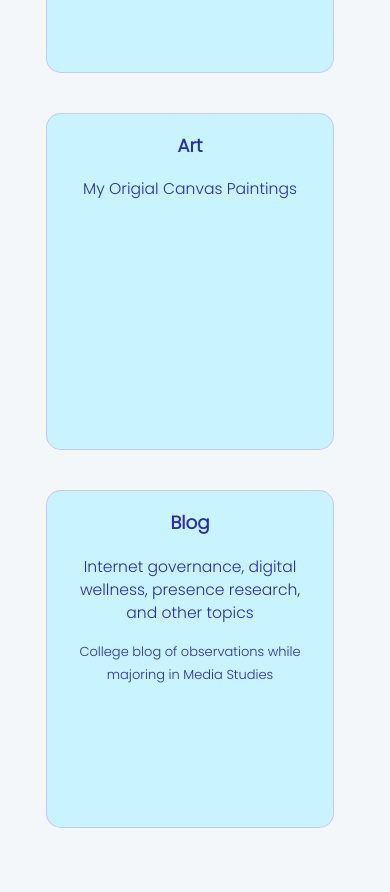
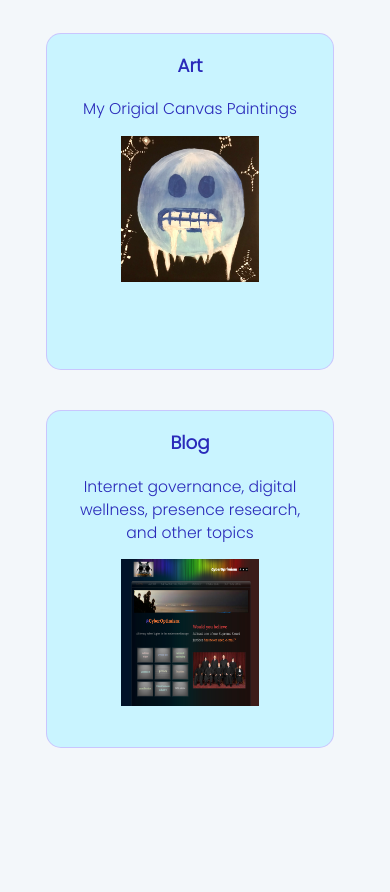
Before and after one commit to Tedicode/new-port, a React (Create React App) app: page / in a window 390 px wide. Shown: the part 2280-3172 px from the top of the page. Built offline with nearby package versions, Linux system fonts and the light colour scheme; a web font is replaced by a local one.

Commit message:
for mobile only: hide caption and show image for each project card.

```diff
--- a/src/App.css
+++ b/src/App.css
@@ -165,6 +165,10 @@ section h2 {
   vertical-align: middle;
 }
 
+.project img {
+  display: none;
+}
+
 /* .project small {
   font-weight: bold;
 } */
@@ -174,22 +178,22 @@ section h2 {
 
 .neighbor-fave:hover {
   background-image: url("NeighborFavePicWide.png");
-  background-size: contain;
+  background-size: cover;
 }
 
 .chocolatier:hover {
   background-image: url("ChocolatierImage.png");
-  background-size: contain;
+  background-size: cover;
 }
 
 .art:hover {
   background-image: url("BrrEmoji.jpg");
-  background-size: contain;
+  background-size: cover;
 }
 
 .blog:hover {
   background-image: url("PicOfBlogCyberOptimism.png");
-  background-size: contain;
+  background-size: cover;
 }
 
 .single-skill-div {
@@ -319,6 +323,19 @@ section h2 {
   }
 }
 
+@media screen and (max-width: 600px) {
+  .project img {
+    display: inline-block;
+    width: 55%;
+    height: 45%;
+    margin-top: 0px;
+  }
+
+  .project small {
+    display: none;
+  }
+}
+
 @media screen and (max-width: 500px) {
   section h2 {
     font-size: 6vw;
@@ -327,6 +344,40 @@ section h2 {
   .navbar li {
     padding: 2px;
   }
+
+  .profile-pic {
+    clip-path: circle(150px at center);
+    margin: 0px;
+
+    height: 220px;
+    width: 220px;
+  }
+
+  /* .neighbor-fave:hover {
+  background-image: url("NeighborFavePicWide.png");
+  background-size: contain;
+  opacity: 0.5;
+  border-width: 3px;
+  color: black;
+  font-weight: bolder;
+}
+
+
+
+.chocolatier:hover {
+  background-image: url("ChocolatierImage.png");
+  background-size: contain;
+}
+
+.art:hover {
+  background-image: url("BrrEmoji.jpg");
+  background-size: contain;
+}
+
+.blog:hover {
+  background-image: url("PicOfBlogCyberOptimism.png");
+  background-size: contain;
+} */
 
   .single-skill-div * {
     font-size: 4vw;
--- a/src/App.js
+++ b/src/App.js
@@ -12,6 +12,10 @@ import nodeLogo from "./tech-icons/node-logo.png";
 import htmlLogo from "./tech-icons/html-logo.png";
 import cssLogo from "./tech-icons/css-logo.png";
 import profilePic from "./LegoTediPicCentered.png";
+import NFpic from "./NeighborFavePicWide.png";
+import Chocpic from "./ChocolatierImage.png";
+import BrrEmoji from "./BrrEmoji.jpg";
+import blogPic from "./PicOfBlogCyberOptimism.png";
 import "./App.css";
 
 function App() {
@@ -145,6 +149,7 @@ function App() {
                   favors and chat
                 </p>
                 <small>Capstone Project at FSA</small>
+                <img src={NFpic}></img>
               </div>
             </a>
             <a href="https://graceshopper-chocolates.herokuapp.com/">
@@ -154,6 +159,7 @@ function App() {
                   An E-commerce site for chocolates, a full stack application{" "}
                 </p>
                 <small>A Team Project at FSA</small>
+                <img src={Chocpic}></img>
               </div>
             </a>
           </div>
@@ -163,6 +169,7 @@ function App() {
               <div class="project art">
                 <h3>Art</h3>
                 <p>My Origial Canvas Paintings</p>
+                <img src={BrrEmoji}></img>
               </div>
             </a>
             <a href="https://cyberoptimism.weebly.com">
@@ -173,9 +180,8 @@ function App() {
                   other topics
                 </p>
 
-                <small>
-                  College blog of observations while majoring in Media Studies
-                </small>
+                <small>College blog for Media Studies</small>
+                <img src={blogPic}></img>
               </div>
             </a>
           </div>
```
